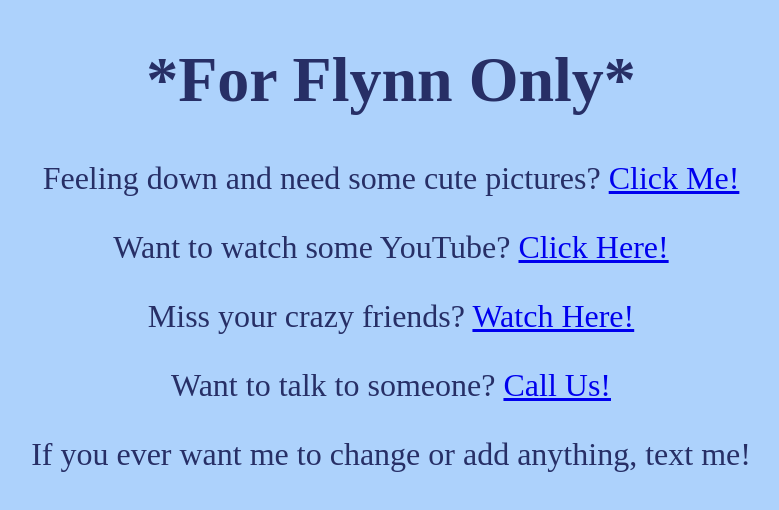
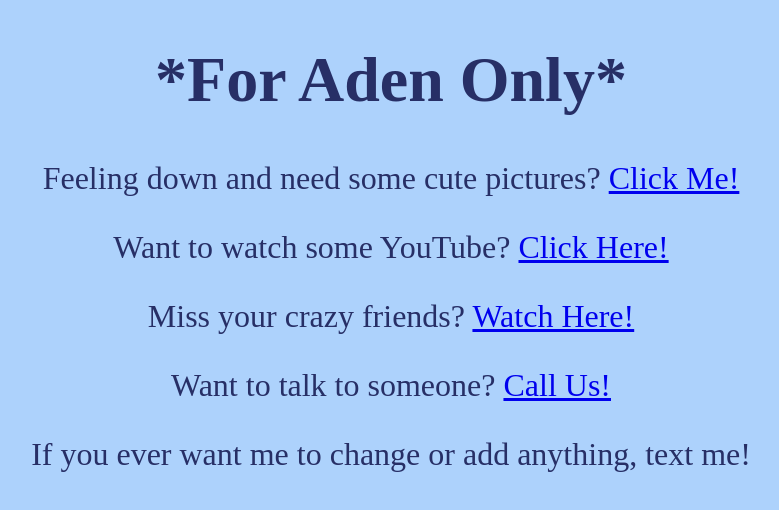
Before and after one commit to parisgirl16/aden, a plain HTML site: page index.html in a window 1280 px wide. Shown: the whole page, without its empty margins (249-1028 px from the left). Drawn offline with Linux system fonts and the light colour scheme.

Commit message:
updated name

```diff
--- a/index.html
+++ b/index.html
@@ -4,10 +4,10 @@
     <meta charset="utf-8">
     <link rel="stylesheet" href="styles.css">
     <link rel="icon" href="Pictures\IMG_2309.jpg" type="image/icon type">
-    <title>Flynn</title>
+    <title>Aden</title>
   </head>
   <body>
-    <h1 class="title">*For Flynn Only*</h1>
+    <h1 class="title">*For Aden Only*</h1>
     <p class="link">Feeling down and need some cute pictures? <a href="pictures.html">Click Me!</a></p>
     <p class="link">Want to watch some YouTube? <a href="youtubeLinks.html">Click Here!</a></p>
     <p class="link">Miss your crazy friends? <a href="russian.html">Watch Here!</a></p>
```
